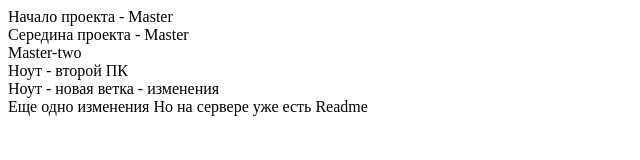
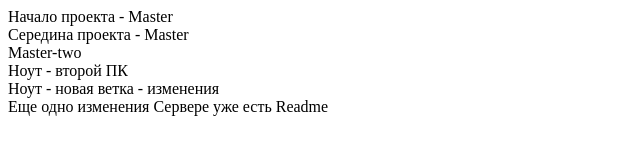
Before and after one commit to AntonioMikhailov/Test-Open-19.03, a plain HTML site: page index.html in a window 1280 px wide. Shown: the full height of the page, 0-640 px from the left. Drawn offline with Linux system fonts and the light colour scheme.

Commit message:
Изменение-Kraken

```diff
--- a/index.html
+++ b/index.html
@@ -12,7 +12,8 @@
   <div>Master-two</div>
   <div>Ноут - второй ПК</div>
   <div>Ноут - новая ветка - изменения</div>
-  <div>Еще одно изменения Но на сервере уже есть Readme</div>
+  <div>Еще одно изменения Сервере уже есть Readme</div>
+
 
 </body>
 </html>
```
